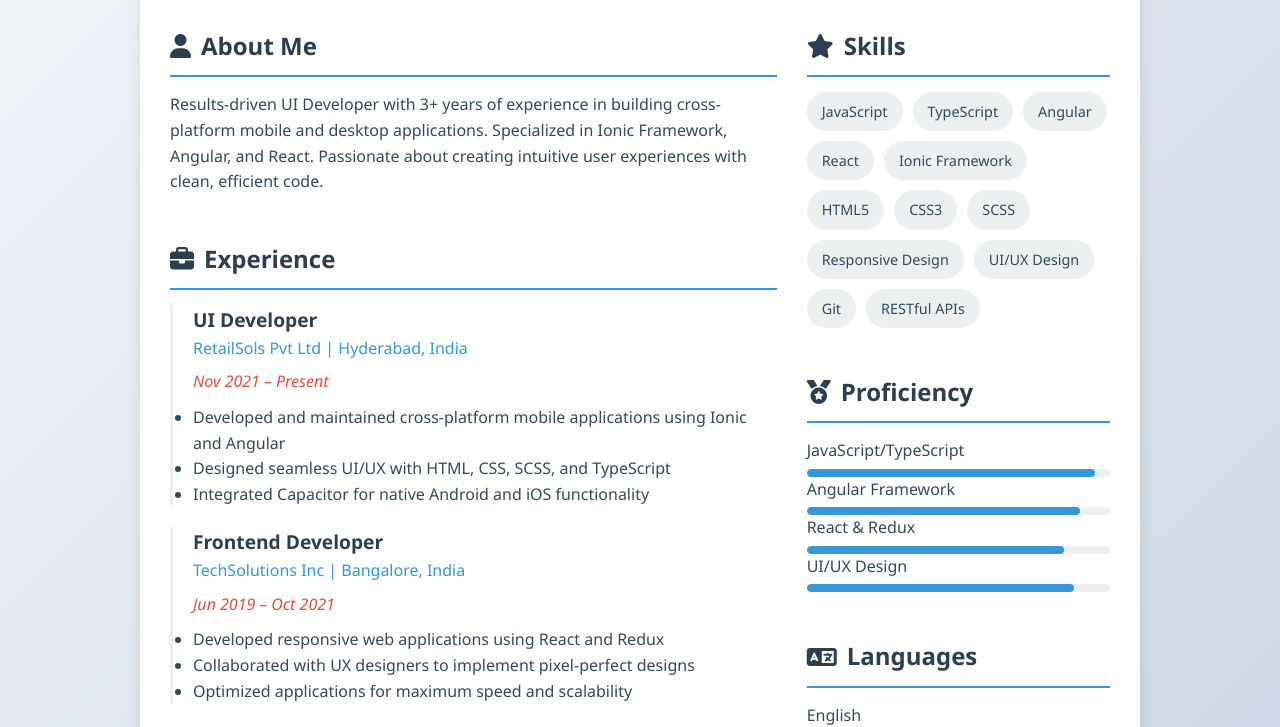
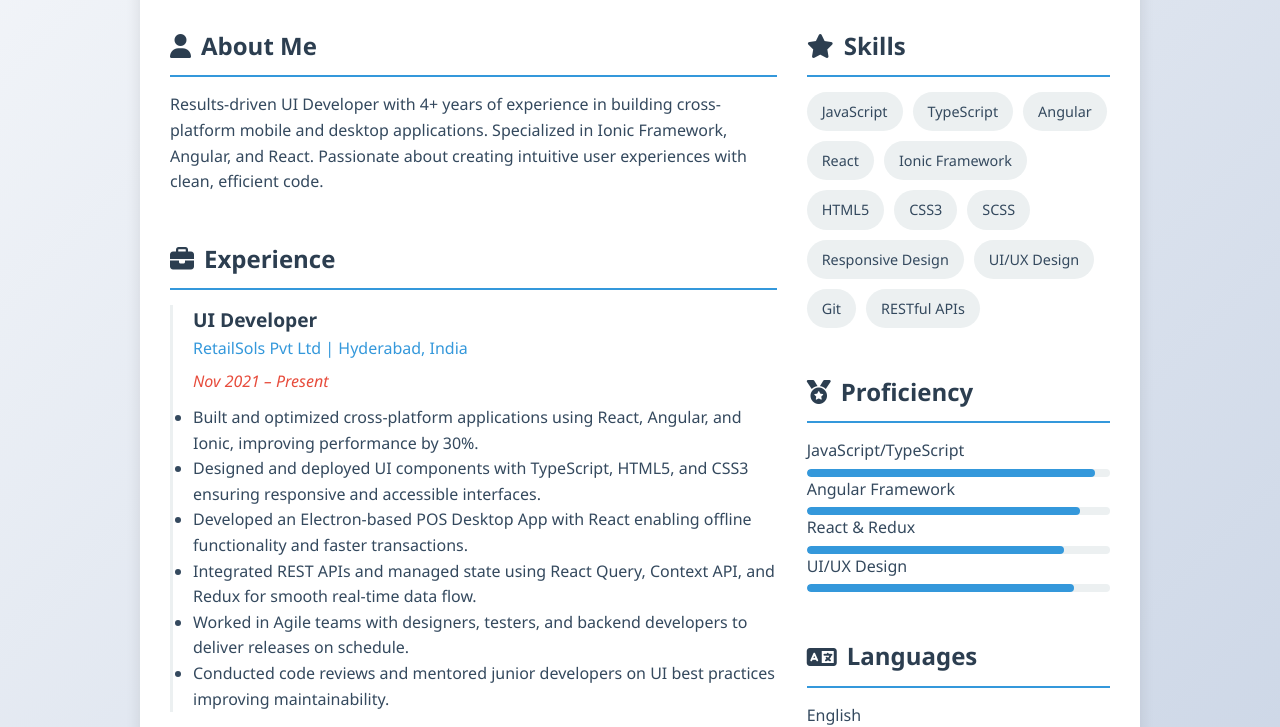
Before and after one commit to debasis1524/Debasis_Portfolio, a plain HTML site: page resume.html in a window 1280 px wide. Shown: the part 253-980 px from the top of the page. Drawn offline with Linux system fonts and the light colour scheme.

Commit message:
Revise experience details and years of expertise
Updated experience section to reflect 4+ years of experience and added new responsibilities.

```diff
--- a/resume.html
+++ b/resume.html
@@ -360,7 +360,7 @@
                 <div class="main-column">
                     <section class="section">
                         <h2 class="section-title"><i class="fas fa-user"></i> About Me</h2>
-                        <p>Results-driven UI Developer with 3+ years of experience in building cross-platform mobile and desktop applications. Specialized in Ionic Framework, Angular, and React. Passionate about creating intuitive user experiences with clean, efficient code.</p>
+                        <p>Results-driven UI Developer with 4+ years of experience in building cross-platform mobile and desktop applications. Specialized in Ionic Framework, Angular, and React. Passionate about creating intuitive user experiences with clean, efficient code.</p>
                     </section>
 
                     <section class="section">
@@ -370,20 +370,12 @@
                             <p class="item-subtitle">RetailSols Pvt Ltd | Hyderabad, India</p>
                             <p class="item-date">Nov 2021 – Present</p>
                             <ul>
-                                <li>Developed and maintained cross-platform mobile applications using Ionic and Angular</li>
-                                <li>Designed seamless UI/UX with HTML, CSS, SCSS, and TypeScript</li>
-                                <li>Integrated Capacitor for native Android and iOS functionality</li>
-                            </ul>
-                        </div>
-
-                        <div class="experience-item">
-                            <h3 class="item-title">Frontend Developer</h3>
-                            <p class="item-subtitle">TechSolutions Inc | Bangalore, India</p>
-                            <p class="item-date">Jun 2019 – Oct 2021</p>
-                            <ul>
-                                <li>Developed responsive web applications using React and Redux</li>
-                                <li>Collaborated with UX designers to implement pixel-perfect designs</li>
-                                <li>Optimized applications for maximum speed and scalability</li>
+                                 <li>Built and optimized cross-platform applications using React, Angular, and Ionic, improving performance by 30%.</li>
+                                 <li>Designed and deployed UI components with TypeScript, HTML5, and CSS3 ensuring responsive and accessible interfaces.</li>
+                                <li>Developed an Electron-based POS Desktop App with React enabling offline functionality and faster transactions.</li>
+                                <li>Integrated REST APIs and managed state using React Query, Context API, and Redux for smooth real-time data flow.</li>
+                                <li>Worked in Agile teams with designers, testers, and backend developers to deliver releases on schedule.</li>
+                                <li>Conducted code reviews and mentored junior developers on UI best practices improving maintainability.</li>
                             </ul>
                         </div>
                     </section>
```
